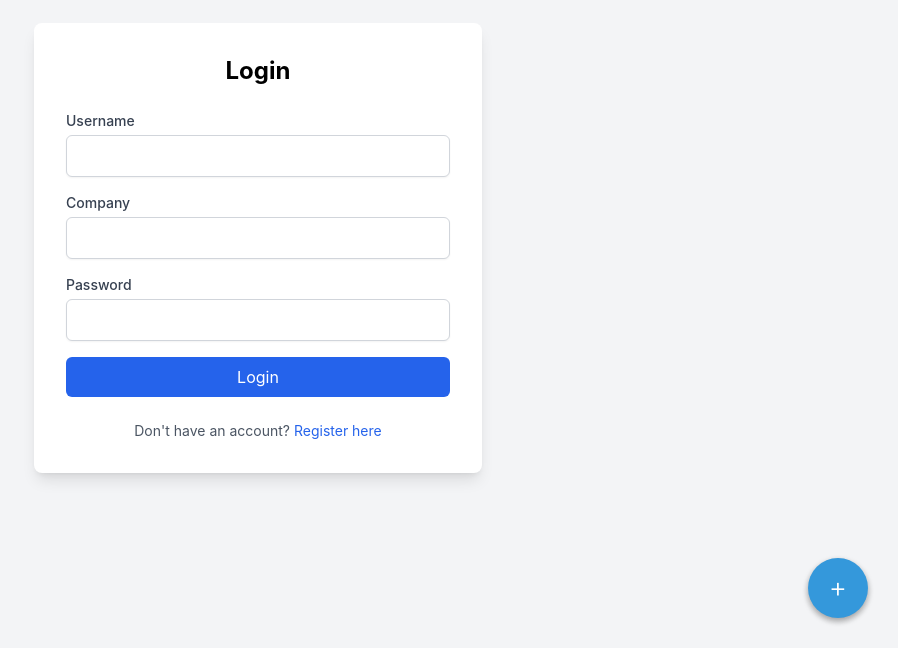
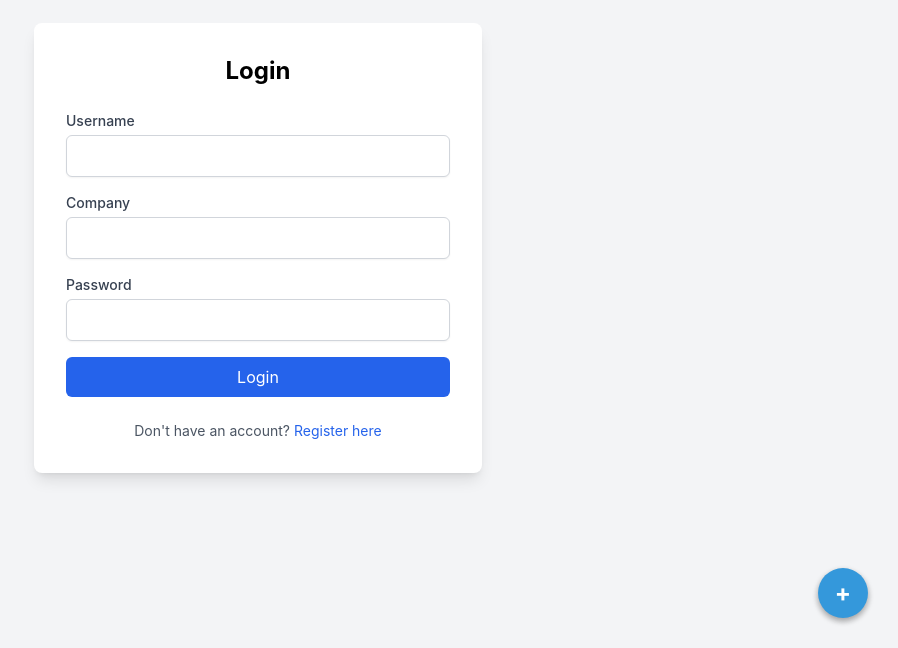
Before and after one commit to ArrayAlex/workshop-management, a React (Create React App) app: page /login in a window 1280 px wide. Shown: the part 152-800 px from the top of the page, without its empty margins (382-1280 px from the left). Built offline with nearby package versions, Linux system fonts and the light colour scheme; no server answers; what @react-pdf/renderer would draw is missing.

Commit message:
hjbjkhvbjhv

```diff
--- a/src/components/Calender/Calendar.js
+++ b/src/components/Calender/Calendar.js
@@ -288,15 +288,15 @@ const Calendar = () => {
     };
 
     return (
-      <div className="custom-toolbar bg-gray-800 text-white p-4 flex justify-between items-center">
+      <div className="custom-toolbar bg-white-400 text-gray-520 p-4 flex justify-between items-center">
         <div className="flex items-center space-x-4">
-          <button onClick={handlePrev} className="p-2 bg-gray-700 rounded hover:bg-gray-600">
+          <button onClick={handlePrev} className="p-2 bg-blue-500 text-white rounded-sm hover:bg-gray-600">
             <ChevronLeft size={24} />
           </button>
-          <button onClick={handleNext} className="p-2 bg-gray-700 rounded hover:bg-gray-600">
+          <button onClick={handleNext} className="p-2 bg-blue-500 rounded-sm text-white hover:bg-gray-600">
             <ChevronRight size={24} />
           </button>
-          <button onClick={handleToday} className="px-4 py-2 bg-blue-600 rounded hover:bg-blue-500">
+          <button onClick={handleToday} className="px-4 py-2 bg-blue-500 rounded-sm text-white hover:bg-gray-600">
             Today
           </button>
         </div>
@@ -304,15 +304,15 @@ const Calendar = () => {
           Workshop Calendar
         </div>
         <div className="flex items-center space-x-4">
-          <button onClick={() => handleViewChange('timeGridWeek')} className="flex items-center space-x-2 p-2 bg-gray-700 rounded hover:bg-gray-600">
+          <button onClick={() => handleViewChange('timeGridWeek')} className="flex items-center space-x-2 p-2 bg-blue-500 rounded-sm text-white hover:bg-gray-600">
             <CalendarIcon size={20} />
             <span>Week</span>
           </button>
-          <button onClick={() => handleViewChange('timeGridDay')} className="flex items-center space-x-2 p-2 bg-gray-700 rounded hover:bg-gray-600">
+          <button onClick={() => handleViewChange('timeGridDay')} className="flex items-center space-x-2 p-2 bg-blue-500 rounded-sm text-white hover:bg-gray-600">
             <Clock size={20} />
             <span>Day</span>
           </button>
-          <button onClick={() => handleViewChange('listWeek')} className="flex items-center space-x-2 p-2 bg-gray-700 rounded hover:bg-gray-600">
+          <button onClick={() => handleViewChange('listWeek')} className="flex items-center space-x-2 p-2 bg-blue-500 rounded-sm text-white hover:bg-gray-600">
             <List size={20} />
             <span>List</span>
           </button>
@@ -458,7 +458,7 @@ const Calendar = () => {
 
   return (
 
-        <div className="flex-1 p-5 relative overflow-hidden">
+        <div className="flex-1 relative overflow-hidden">
         <Helmet>
             <title>Diary | Hoist</title>
             <link rel="icon" href="https://img.icons8.com/emoji/48/sport-utility-vehicle.png" type="image/png" />
--- a/src/components/Dashboard/TechnicianDashboard.js
+++ b/src/components/Dashboard/TechnicianDashboard.js
@@ -47,7 +47,7 @@ const TechnicianDashboard = () => {
             <title>Dashboard | Hoist</title>
             <link rel="icon" href="https://img.icons8.com/emoji/48/sport-utility-vehicle.png" type="image/png" />
         </Helmet>
-          <h1 className="text-3xl font-bold mb-6">Technician Dashboard</h1>
+          <h1 className="text-2xl font-bold mb-4 text-gray-500">Technician Dashboard</h1>
 
           {/* Summary Cards */}
           <div className="grid grid-cols-1 md:grid-cols-4 gap-6 mb-6">
--- a/src/components/FloatingActionButton/FloatingActionButton.css
+++ b/src/components/FloatingActionButton/FloatingActionButton.css
@@ -6,40 +6,39 @@
 }
 
 .fab-button {
-    width: 60px;
-    height: 60px;
+    width: 50px; /* Adjusted size */
+    height: 50px; /* Adjusted size */
     border-radius: 50%;
     background-color: #3498db;
     color: white;
     border: none;
-    font-size: 28px;
+    font-size: 24px; /* Adjust font size */
     display: flex;
     align-items: center;
     justify-content: center;
     cursor: pointer;
-    transition: all 0.3s cubic-bezier(0.25, 0.8, 0.25, 1);
-    box-shadow: 0 3px 6px rgba(0,0,0,0.16), 0 3px 6px rgba(0,0,0,0.23);
+    transition: transform 0.3s ease, background-color 0.3s ease;
+    box-shadow: 0 3px 6px rgba(0, 0, 0, 0.16), 0 3px 6px rgba(0, 0, 0, 0.23);
+    transform-origin: center center; /* Ensures the rotation happens from the center */
 }
 
 .fab-button:hover {
     background-color: #2980b9;
-    box-shadow: 0 10px 20px rgba(0,0,0,0.19), 0 6px 6px rgba(0,0,0,0.23);
+    box-shadow: 0 10px 20px rgba(0, 0, 0, 0.19), 0 6px 6px rgba(0, 0, 0, 0.23);
 }
 
 .fab-button.open {
-    transform: rotate(45deg);
+    transform: rotate(45deg); /* Standard rotation for '+' to 'x' */
     background-color: #e74c3c;
 }
 
 .plus-icon {
-    display: flex;
-    align-items: center;
-    justify-content: center;
-    width: 100%;
-    height: 100%;
-    font-weight: 300;
-    line-height: 1; /* Add this line */
-    margin-top: -2px; /* Adjust this value as needed */
+    font-size: 24px; /* Adjust font size */
+    line-height: 1;
+    font-weight: bold;
+    display: inline-block;
+    transform: rotate(0); /* Ensure icon is in default rotation */
+    transition: transform 0.3s ease; /* Smooth rotation transition */
 }
 
 .fab-menu {
@@ -49,7 +48,7 @@
     display: flex;
     flex-direction: column;
     align-items: flex-end;
-    transition: all 0.3s cubic-bezier(0.25, 0.8, 0.25, 1);
+    transition: opacity 0.3s, transform 0.3s;
     opacity: 0;
     transform: translateY(20px);
     pointer-events: none;
@@ -67,16 +66,16 @@
     background-color: white;
     color: #3498db;
     border: none;
-    border-radius: 4px; /* Reduced from 25px */
+    border-radius: 4px;
     cursor: pointer;
     white-space: nowrap;
-    transition: all 0.3s cubic-bezier(0.25, 0.8, 0.25, 1);
-    box-shadow: 0 1px 3px rgba(0,0,0,0.12), 0 1px 2px rgba(0,0,0,0.24);
+    transition: background-color 0.3s, box-shadow 0.3s;
+    box-shadow: 0 1px 3px rgba(0, 0, 0, 0.12), 0 1px 2px rgba(0, 0, 0, 0.24);
     font-weight: 500;
 }
 
 .fab-menu-item:hover {
     background-color: #3498db;
     color: white;
-    box-shadow: 0 3px 6px rgba(0,0,0,0.16), 0 3px 6px rgba(0,0,0,0.23);
+    box-shadow: 0 3px 6px rgba(0, 0, 0, 0.16), 0 3px 6px rgba(0, 0, 0, 0.23);
 }
--- a/src/components/JobBoard/JobBoard.js
+++ b/src/components/JobBoard/JobBoard.js
@@ -416,7 +416,7 @@ const JobBoard = () => {
       <header className="bg-white shadow-sm p-4">
         <div className="max-w-7xl mx-auto">
           <div className="flex flex-col md:flex-row justify-between items-center space-y-4 md:space-y-0">
-            <h1 className="text-2xl font-bold text-gray-900">Job Board</h1>
+            <h1 className="text-2xl font-bold text-gray-500">Job Board</h1>
             <div className="flex flex-col md:flex-row space-y-2 md:space-y-0 md:space-x-4 w-full md:w-auto">
               <div className="relative">
                 <input
--- a/src/components/Navbar/Navbar.js
+++ b/src/components/Navbar/Navbar.js
@@ -32,7 +32,7 @@ const Navbar = ({ toggleSidebar }) => {
         {/* Sidebar Toggle Button */}
         <button className="mr-4" onClick={toggleSidebar}>
           <svg
-            className="w-6 h-6 text-white"
+            className="w-6 h-6 text-white hover:text-gray-400"
             fill="none"
             viewBox="0 0 24 24"
             stroke="currentColor"
@@ -55,7 +55,7 @@ const Navbar = ({ toggleSidebar }) => {
           >
             {/* Profile Photo Style Icon */}
             <div className="w-8 h-8 overflow-hidden border-gray-200 pt-2">
-              <FontAwesomeIcon icon={faUser} size="lg" className="text-white pr-10" />
+              <FontAwesomeIcon icon={faUser} size="lg" className="text-white pr-10 hover:text-gray-400" />
             </div>
           </button>
           {/* Dropdown Menu for Profile Info */}
--- a/src/components/SearchComponent/SearchComponent.js
+++ b/src/components/SearchComponent/SearchComponent.js
@@ -165,8 +165,11 @@ const SearchComponent = ({ onResultSelect, technicians, customers, vehicles }) =
         type="text"
         placeholder="Search Workshop..."
         onChange={handleInputChange}
-        className="p-2 rounded-sm bg-gray-100 text-black w-50 h-9"
+        className="p-2 rounded-sm bg-gray-100 text-black w-50 h-9 pl-8"
       />
+      <svg className="w-4 h-4 text-gray-400 absolute left-2.5 top-1/2 transform -translate-y-1/2" fill="none" strokeLinecap="round" strokeLinejoin="round" strokeWidth="2" viewBox="0 0 24 24" stroke="currentColor">
+                  <path d="M21 21l-6-6m2-5a7 7 0 11-14 0 7 7 0 0114 0z"></path>
+      </svg>
       {isDropdownVisible && searchTerm && (
         <div className="absolute mt-1 w-64 bg-white rounded shadow-lg z-10 text-gray-800">
           {(isLoadingCustomers || isLoadingVehicles || isLoadingJobs) && <div className="p-2">Loading...</div>}
```
